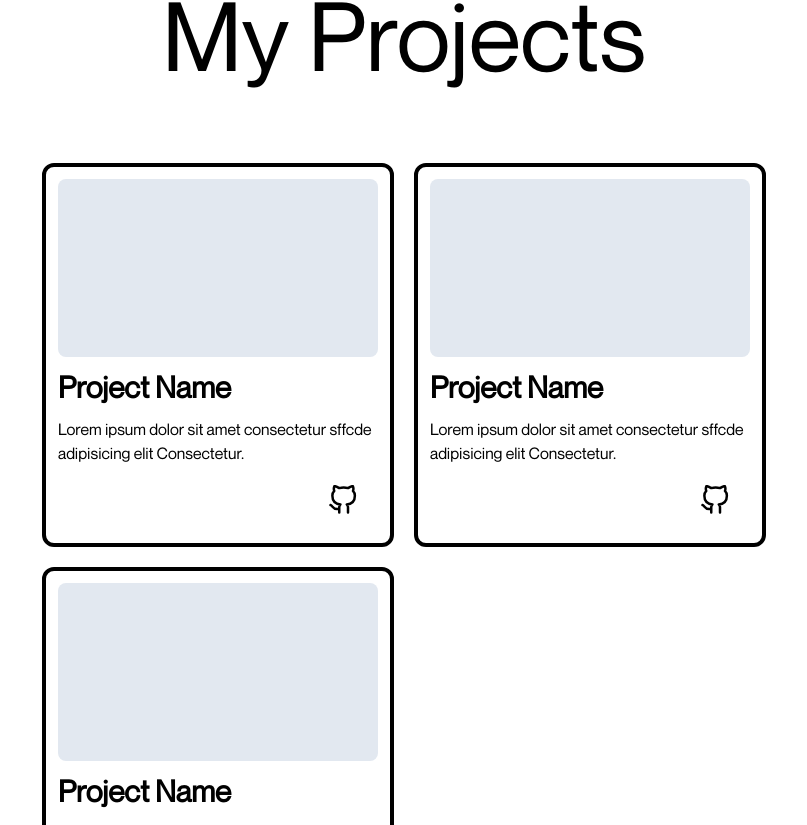
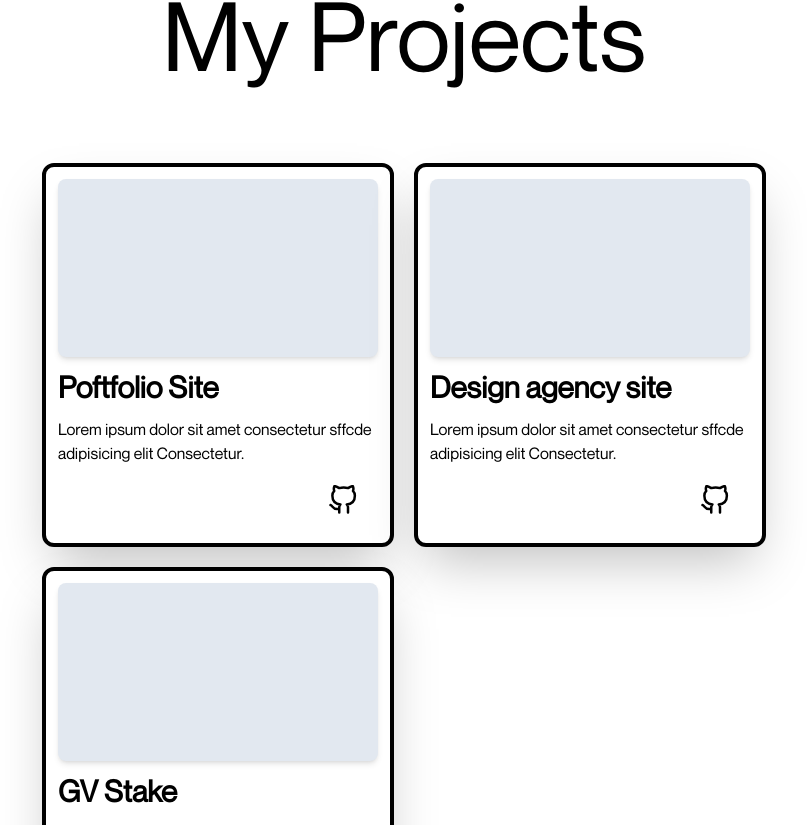
Before and after one commit to gvirus21/Portfolio-website, a Next.js app: page / in a window 1280 px wide. Shown: the part 1689-2514 px from the top of the page, without its empty margins (236-1043 px from the left). Built offline with nearby package versions, Linux system fonts and the light colour scheme.

Commit message:
Added Mild shadow and animations to the Project card

```diff
--- a/app/Projects.tsx
+++ b/app/Projects.tsx
@@ -4,7 +4,7 @@ import { FiGithub } from "react-icons/fi";
 import { IconContext } from "react-icons";
 import { motion } from "framer-motion";
 
-const containerVariant = {
+const outerVariant = {
   initial: {
     opacity: 0,
     y: 100,
@@ -19,10 +19,37 @@ const containerVariant = {
   },
 };
 
+const containerVariant = {
+  initial: {
+    opacity: 0,
+  },
+  visible: {
+    opacity: 1,
+    transition: {
+      staggerChildren: 0.2,
+    },
+  },
+};
+
+const cardVariant = {
+  initial: {
+    opacity: 0,
+    y: 50,
+  },
+  visible: {
+    opacity: 1,
+    y: 0,
+    transition: {
+      ease: "easeOut",
+      duration: 0.8,
+    },
+  },
+};
+
 const projects = [
   {
     id: 1,
-    name: "Project Name",
+    name: "Poftfolio Site",
     description:
       " Lorem ipsum dolor sit amet consectetur sffcde adipisicing elit Consectetur.",
     hostedLink: "",
@@ -30,7 +57,7 @@ const projects = [
   },
   {
     id: 2,
-    name: "Project Name",
+    name: "Design agency site",
     description:
       " Lorem ipsum dolor sit amet consectetur sffcde adipisicing elit Consectetur.",
     hostedLink: "",
@@ -38,7 +65,7 @@ const projects = [
   },
   {
     id: 3,
-    name: "Project Name",
+    name: "GV Stake",
     description:
       " Lorem ipsum dolor sit amet consectetur sffcde adipisicing elit Consectetur.",
     hostedLink: "",
@@ -58,8 +85,11 @@ const ProjectCard = (props: ProjectCardProps) => {
   const { name, description, hostedLink, githubLink } = props;
 
   return (
-    <div className="h-[24rem] rounded-xl w-[22rem] bg-white border-4 border-black flex flex-col items-center px-3">
-      <div className="bg-slate-200 w-[20rem] h-[12rem] rounded-lg my-3"></div>
+    <motion.div
+      variants={cardVariant}
+      className="h-[24rem] rounded-xl w-[22rem] bg-white border-4 border-black flex flex-col items-center px-3 shadow-2xl"
+    >
+      <div className="bg-slate-200 w-[20rem] h-[12rem] rounded-lg my-3 shadow-md"></div>
 
       <div className="h-3/6 w-full flex flex-col">
         <h1 className="text-3xl font-bold">{name}</h1>
@@ -72,7 +102,7 @@ const ProjectCard = (props: ProjectCardProps) => {
           </div>
         </div>
       </div>
-    </div>
+    </motion.div>
   );
 };
 
@@ -80,7 +110,7 @@ const Projects = () => {
   return (
     <div className="xs:min-h-screen py-20 w-screen bg-white xs:pt-0 flex justify-center -mt-1">
       <motion.div
-        variants={containerVariant}
+        variants={outerVariant}
         initial="initial"
         whileInView="visible"
         viewport={{ once: true, amount: 0.3 }}
@@ -89,7 +119,12 @@ const Projects = () => {
         <h1 className="xs:text-6xl lg:text-8xl xs:text-center xl:text-right xs:mb-10 lg:mb-20 mt-20">
           My Projects
         </h1>
-        <div className="grid xs:grid-cols-1 lg:grid-cols-2 xl:grid-cols-3 gap-5 mt-10 w-full">
+        <motion.div
+          variants={containerVariant}
+          initial="initial"
+          whileInView="visible"
+          className="grid xs:grid-cols-1 lg:grid-cols-2 xl:grid-cols-3 gap-5 mt-10 w-full"
+        >
           {projects.map((project) => {
             return (
               <ProjectCard
@@ -101,7 +136,7 @@ const Projects = () => {
               />
             );
           })}
-        </div>
+        </motion.div>
       </motion.div>
     </div>
   );
```
